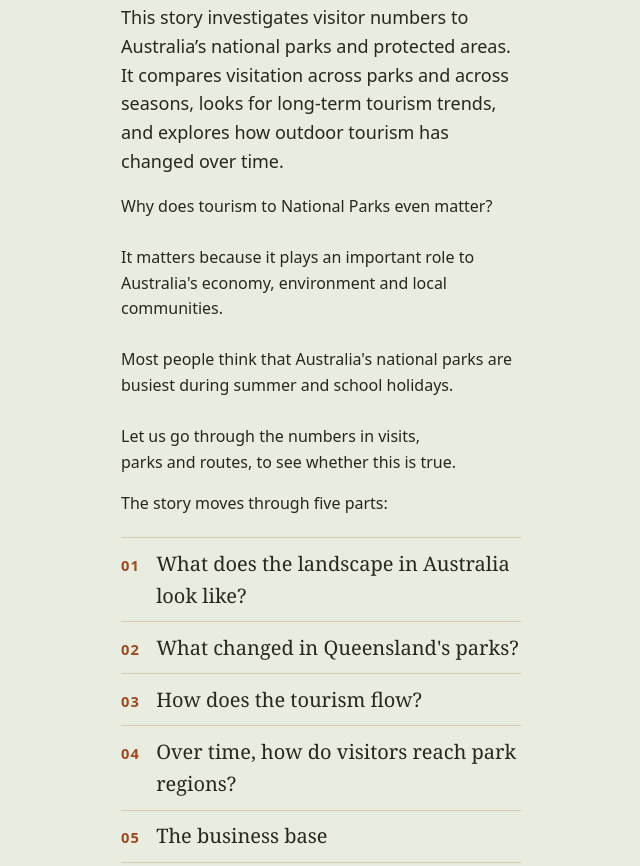
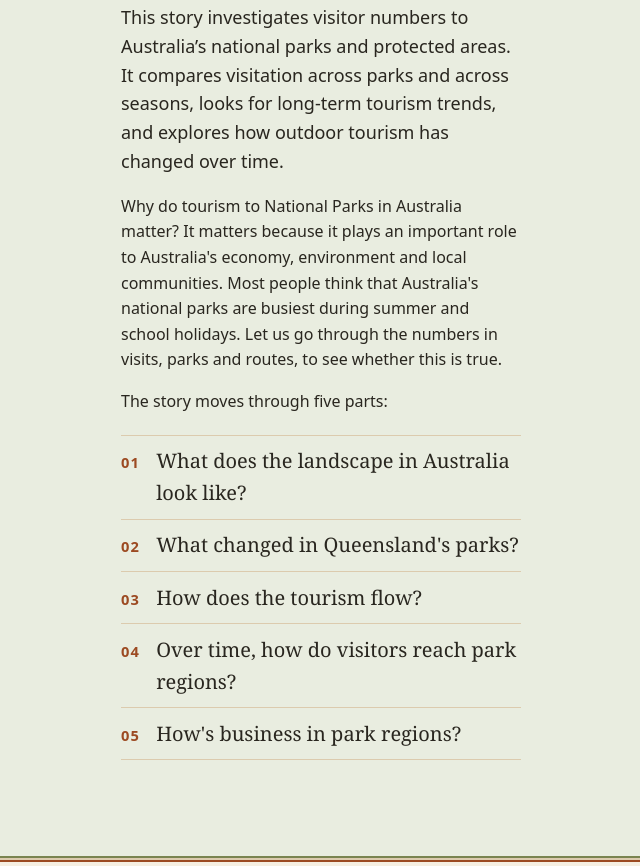
Before and after one commit to Nicholas2932/FIT3179-Assignment-2-Australian-National-Parks, a plain HTML site: page docs/index.html in a window 1280 px wide. Shown: the part 524-1390 px from the top of the page, without its empty margins (319-959 px from the left). Drawn offline with Linux system fonts and the light colour scheme; a script that the page names is missing.

Commit message:
Changed the business base title

```diff
--- a/docs/index.html
+++ b/docs/index.html
@@ -113,14 +113,11 @@
              might a reader already assume (e.g. "parks are busiest in summer")
              that the charts will test? Keep it personal, and do not give the
              findings away yet. -->
-        <p>Why does tourism to National Parks even matter?<br>
-          <br>
-          It matters because it plays an important role to Australia's economy, environment and local communities.<br>
-          <br>
-          Most people think that Australia's national parks are <br>
-          busiest during summer and school holidays. <br>
-          <br>
-          Let us go through the numbers in visits, <br>
+        <p>Why do tourism to National Parks in Australia matter?
+          It matters because it plays an important role to Australia's economy, environment and local communities.
+          Most people think that Australia's national parks are
+          busiest during summer and school holidays.
+          Let us go through the numbers in visits,
           parks and routes, to see whether this is true.
         </p>
 
@@ -133,7 +130,7 @@
           <li><a href="#change"><span class="roadmap-num">02</span> <span class="roadmap-name">What changed in Queensland's parks?</span></a></li>
           <li><a href="#regional"><span class="roadmap-num">03</span> <span class="roadmap-name">How does the tourism flow?</span></a></li>
           <li><a href="#access"><span class="roadmap-num">04</span> <span class="roadmap-name">Over time, how do visitors reach park regions?</span></a></li>
-          <li><a href="#business"><span class="roadmap-num">05</span> <span class="roadmap-name">The business base</span></a></li>
+          <li><a href="#business"><span class="roadmap-num">05</span> <span class="roadmap-name">How's business in park regions?</span></a></li>
         </ol>
       </div>
     </section>
@@ -530,7 +527,7 @@
     <section class="chapter chapter--sand" id="business" aria-labelledby="business-title">
       <header class="chapter-head">
         <p class="chapter-kicker">Section 5</p>
-        <h2 class="chapter-title" id="business-title">The business base</h2>
+        <h2 class="chapter-title" id="business-title">How's business in park regions?</h2>
         <!-- TODO: section intro. Who serves these visitors? -->
         <p>Visitors need places to stay, meals and other services.
             Tourism businesses help meet that demand. Compare the
```
